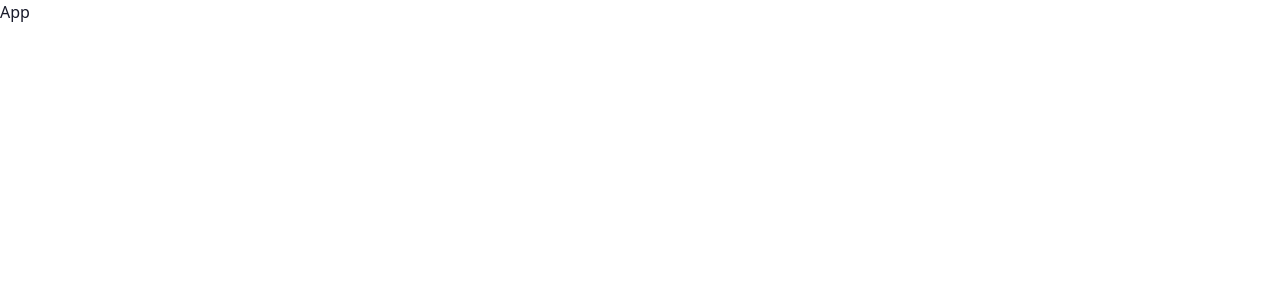
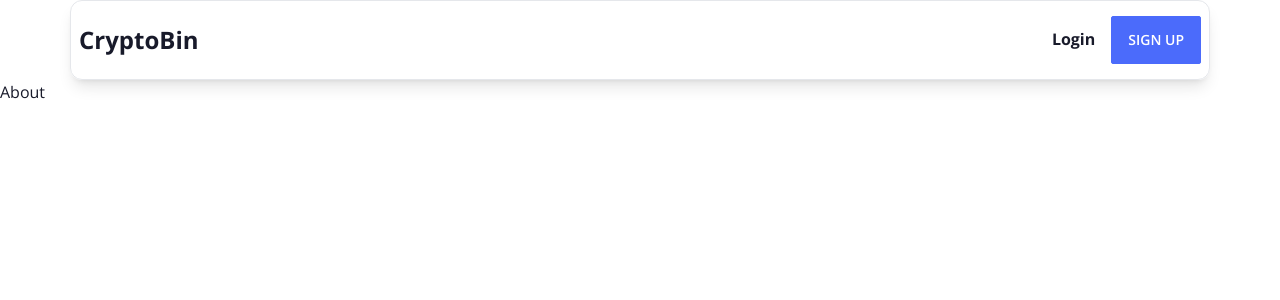
Before and after one commit to kartikpavan/CryptoBin, a React (Vite) app: page /about in a window 1280 px wide. Shown: the top 300 px of the page. Built offline with nearby package versions, Linux system fonts and the light colour scheme.

Commit message:
navbar completed

```diff
--- a/package.json
+++ b/package.json
@@ -11,6 +11,7 @@
     "daisyui": "^2.18.2",
     "react": "^18.0.0",
     "react-dom": "^18.0.0",
+    "react-icons": "^4.4.0",
     "react-router-dom": "^6.3.0"
   },
   "devDependencies": {
--- a/src/App.jsx
+++ b/src/App.jsx
@@ -1,7 +1,23 @@
 import React from "react";
+import { Routes, Route } from "react-router-dom";
+import Navbar from "./components/Navbar";
+import About from "./pages/About";
+import Home from "./pages/Home";
+import Signin from "./pages/Signin";
+import Login from "./pages/Login";
 
 const App = () => {
-	return <div>App</div>;
+	return (
+		<>
+			<Navbar />
+			<Routes>
+				<Route path="/" element={<Home />} />
+				<Route path="/about" element={<About />} />
+				<Route path="/signin" element={<Signin />} />
+				<Route path="/login" element={<Login />} />
+			</Routes>
+		</>
+	);
 };
 
 export default App;
--- /dev/null
+++ b/src/components/Navbar.jsx
@@ -0,0 +1,65 @@
+import React from "react";
+import { Link } from "react-router-dom";
+import { AiOutlineMenu, AiOutlineClose } from "react-icons/ai";
+
+const Navbar = () => {
+	const [showMenu, setShowMenu] = React.useState(false);
+
+	function menuHandeler() {
+		setShowMenu(!showMenu);
+	}
+
+	return (
+		<div className="rounded-div flex items-center justify-between h-20 font-bold">
+			<Link to="/">
+				<h1 className="text-2xl">CryptoBin</h1>
+			</Link>
+			<div className="hidden md:block">
+				<Link to="/login" className="p-4 hover:text-primary-focus">
+					Login
+				</Link>
+				<Link to="/signup" className="btn btn-primary text-white">
+					Sign Up
+				</Link>
+			</div>
+
+			{/* Menu Icon */}
+			<div className="block md:hidden cursor-pointer z-10" onClick={menuHandeler}>
+				{showMenu ? <AiOutlineClose size={24} /> : <AiOutlineMenu size={24} />}
+			</div>
+
+			{/* Mobile Menu */}
+
+			<div
+				className={
+					showMenu
+						? "md:hidden fixed left-0 top-20 flex flex-col items-center justify-between w-full h-[90%]  ease-in duration-300 z-10"
+						: "fixed left-[-100%] top-20 h-[90%] flex flex-col items-center justify-center ease-in duration-300"
+				}
+			>
+				<ul className="w-full p-4 text-gray-800">
+					<li className="border-b py-6">
+						<Link to="/">HOME</Link>
+					</li>
+					<li className="border-b py-6">
+						<Link to="/">ACCOUNT</Link>
+					</li>
+					<li className=" py-6">
+						<Link to="/">ABOUT</Link>
+					</li>
+				</ul>
+				<div className="flex flex-col w-full p-4">
+					<Link to="/login">
+						<button className="w-full p-3 my-2 btn text-lg">Login</button>
+					</Link>
+
+					<Link to="/signup">
+						<button className="w-full p-3 my-2 btn btn-primary text-lg">Sign Up</button>
+					</Link>
+				</div>
+			</div>
+		</div>
+	);
+};
+
+export default Navbar;
--- a/src/index.css
+++ b/src/index.css
@@ -1,3 +1,5 @@
+@import url("https://fonts.googleapis.com/css2?family=Open+Sans:wght@400;600;700&display=swap");
+
 @tailwind base;
 @tailwind components;
 @tailwind utilities;
@@ -9,6 +11,7 @@
 body {
 	margin: 0;
 	padding: 0;
+	font-family: "Open Sans", sans-serif;
 }
 
 * {
--- a/src/main.jsx
+++ b/src/main.jsx
@@ -1,10 +1,10 @@
-import React from 'react'
-import ReactDOM from 'react-dom/client'
-import App from './App'
-import './index.css'
-
-ReactDOM.createRoot(document.getElementById('root')).render(
-  <React.StrictMode>
-    <App />
-  </React.StrictMode>
-)
+import React from "react";
+import ReactDOM from "react-dom/client";
+import App from "./App";
+import "./index.css";
+import { BrowserRouter } from "react-router-dom";
+ReactDOM.createRoot(document.getElementById("root")).render(
+	<BrowserRouter>
+		<App />
+	</BrowserRouter>
+);
--- /dev/null
+++ b/src/pages/About.jsx
@@ -0,0 +1,7 @@
+import React from "react";
+
+const About = () => {
+	return <div>About</div>;
+};
+
+export default About;
--- /dev/null
+++ b/src/pages/Account.jsx
@@ -0,0 +1,5 @@
+import React from "react";
+
+export const Account = () => {
+	return <div>Account</div>;
+};
--- /dev/null
+++ b/src/pages/CoinPage.jsx
@@ -0,0 +1,7 @@
+import React from "react";
+
+const CoinPage = () => {
+	return <div>CoinPage</div>;
+};
+
+export default CoinPage;
--- /dev/null
+++ b/src/pages/Home.jsx
@@ -0,0 +1,7 @@
+import React from "react";
+
+const Home = () => {
+	return <div>Home</div>;
+};
+
+export default Home;
--- /dev/null
+++ b/src/pages/Login.jsx
@@ -0,0 +1,7 @@
+import React from "react";
+
+const Login = () => {
+	return <div>Login</div>;
+};
+
+export default Login;
--- /dev/null
+++ b/src/pages/Signin.jsx
@@ -0,0 +1,7 @@
+import React from "react";
+
+const Signin = () => {
+	return <div>Signin</div>;
+};
+
+export default Signin;
--- a/tailwind.config.js
+++ b/tailwind.config.js
@@ -8,10 +8,8 @@ module.exports = {
 	daisyui: {
 		themes: ["corporate"],
 		styled: true,
-
 		base: true,
 		utils: true,
-
 		darkTheme: "dark",
 	},
 };
```
Also changed, not shown: 1 other file (tests, documents, lock files or other folders).
